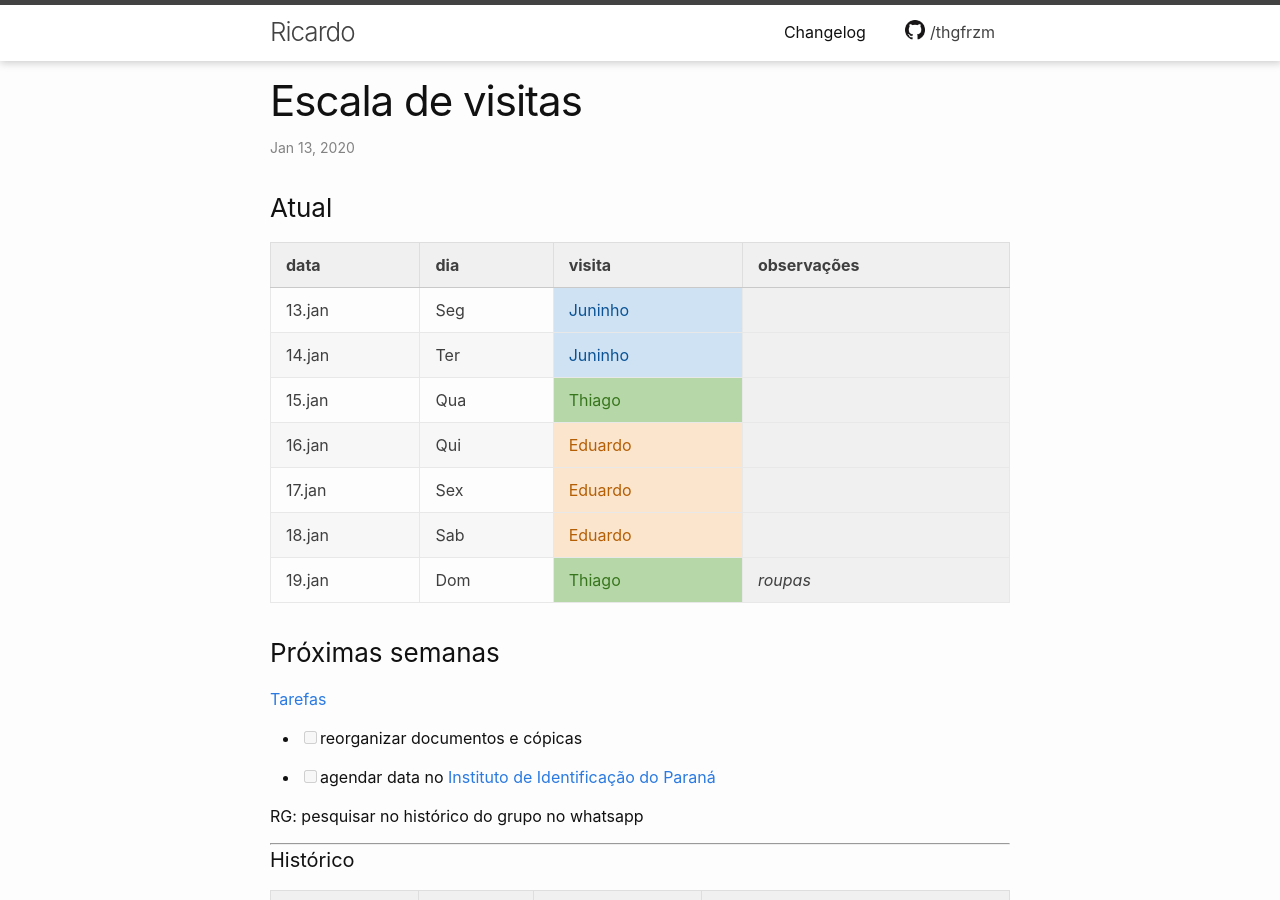
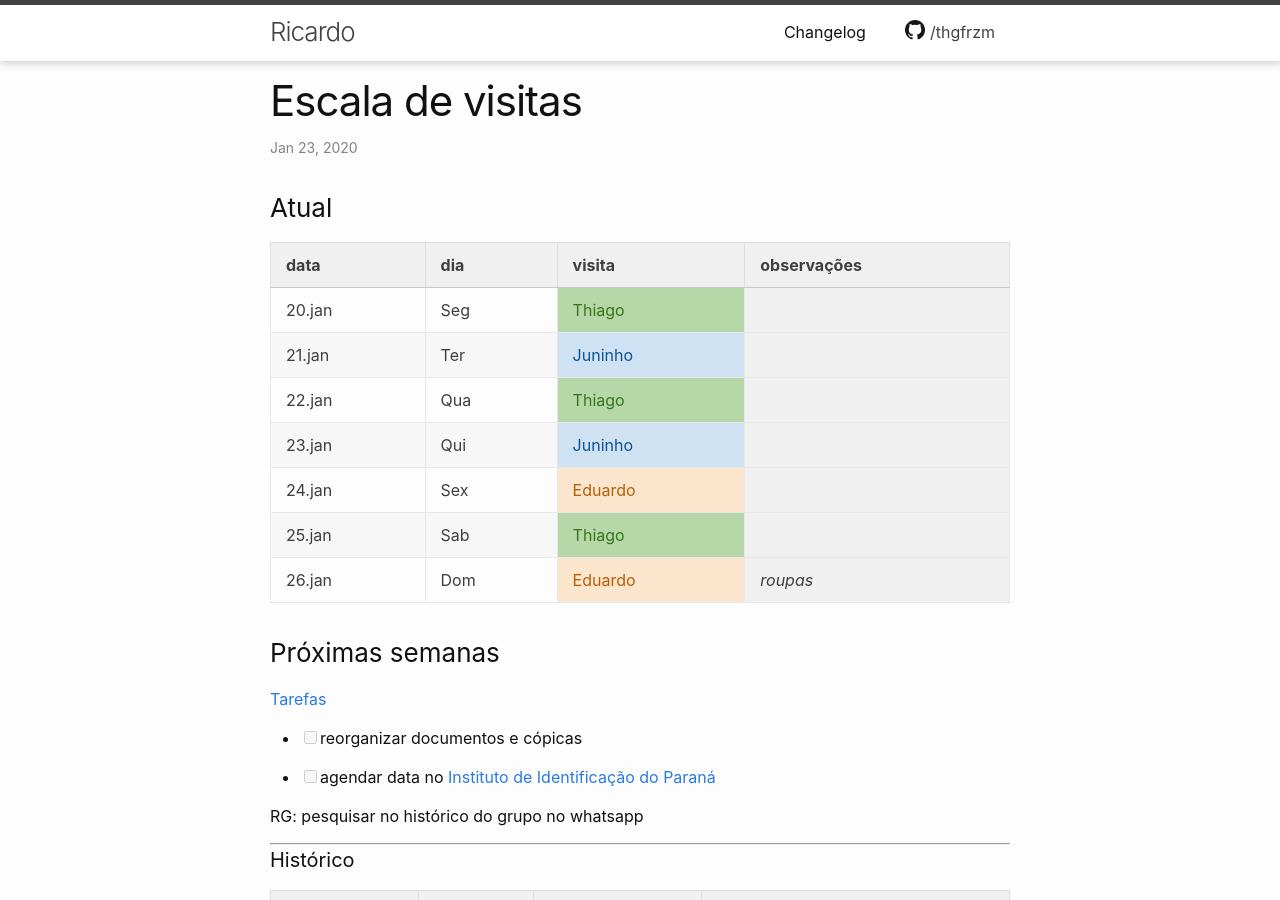
Before and after one commit to thgfrzm/ricardo, a Jekyll site: the page built from _posts/2018-12-23-escala-visitas.markdown, in a window 1280 px wide and 900 px high. Built offline with Jekyll 4.4.1, drawn with Linux system fonts in a browser that asks for light colours; some of the changed text lies outside the part shown.

Commit message:
update escala

```diff
--- a/_posts/2018-12-23-escala-visitas.markdown
+++ b/_posts/2018-12-23-escala-visitas.markdown
@@ -1,7 +1,7 @@
 ---
 layout: post
 title:  "Escala de visitas"
-date:   2020-01-13 01:20:00 -0300
+date:   2020-01-22 22:00:00 -0300
 categories: agenda
 ---
 
@@ -9,13 +9,13 @@ categories: agenda
 
 | data   | dia | visita  | observações |
 | ------ | --- | ------- | ----------- |
-| 13.jan | Seg | Juninho |             |
-| 14.jan | Ter | Juninho |             |
-| 15.jan | Qua | Thiago  |             |
-| 16.jan | Qui | Eduardo |             |
-| 17.jan | Sex | Eduardo |             |
-| 18.jan | Sab | Eduardo |             |
-| 19.jan | Dom | Thiago  | _roupas_    |
+| 20.jan | Seg | Thiago  |             |
+| 21.jan | Ter | Juninho |             |
+| 22.jan | Qua | Thiago  |             |
+| 23.jan | Qui | Juninho |             |
+| 24.jan | Sex | Eduardo |             |
+| 25.jan | Sab | Thiago  |             |
+| 26.jan | Dom | Eduardo | _roupas_    |
 
 ### Próximas semanas
 
@@ -438,3 +438,10 @@ RG: pesquisar no histórico do grupo no whatsapp
 | 10.jan | Sex | Juninho     | _roupas_            |
 | 11.jan | Sab | Eduardo     |                     |
 | 12.jan | Dom | Thiago      |                     |
+| 13.jan | Seg | Juninho     |                     |
+| 14.jan | Ter | Juninho     |                     |
+| 15.jan | Qua | Thiago      |                     |
+| 16.jan | Qui | Eduardo     |                     |
+| 17.jan | Sex | Eduardo     |                     |
+| 18.jan | Sab | Eduardo     |                     |
+| 19.jan | Dom | Thiago      | _roupas_            |
```
